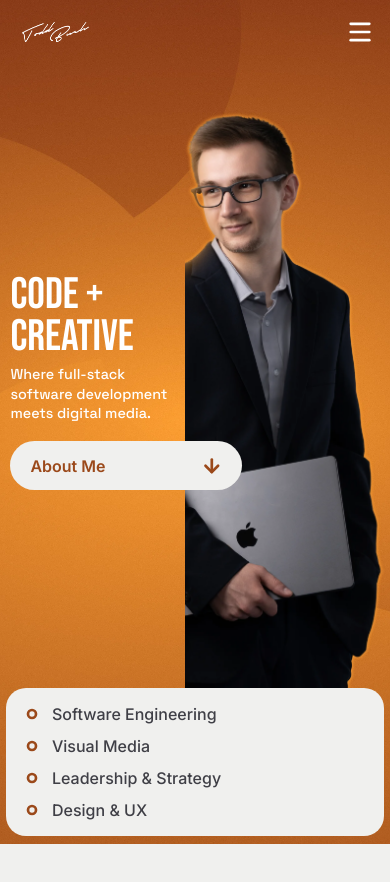
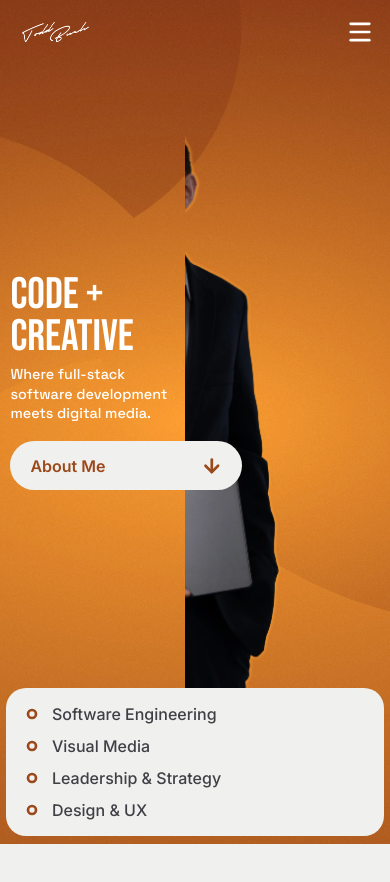
Before and after one commit to todd-buch/Portfolio, a React (Vite) app: page / in a window 390 px wide. Shown: the top 882 px of the page. Built offline with nearby package versions, Linux system fonts and the light colour scheme.

Commit message:
Stop cropping the mobile hero portrait on the left.
Revert object-fit cover back to contain so the full figure shows, while
still clipping horizontal overflow so the page width stays stable.

```diff
--- a/src/Hero.css
+++ b/src/Hero.css
@@ -202,8 +202,12 @@
     pointer-events: none;
     z-index: 1;
     margin-bottom: -0.15rem;
-    /* Clip so the portrait cannot widen the page and leave a cream strip */
-    overflow: hidden;
+    /*
+     * Clip only horizontal overflow so a wide portrait can't widen the page.
+     * Vertical is visible; contain keeps the full figure (no left crop).
+     */
+    overflow-x: hidden;
+    overflow-y: visible;
   }
 
   .hero-middle img,
@@ -211,9 +215,10 @@
     height: 100%;
     max-height: 100%;
     width: auto;
-    max-width: 100%;
-    object-fit: cover;
-    object-position: 65% bottom;
+    /* Allow natural width up to the cell; don't cover-crop the person */
+    max-width: none;
+    object-fit: contain;
+    object-position: bottom right;
     border-radius: 0;
     display: block;
   }
```
